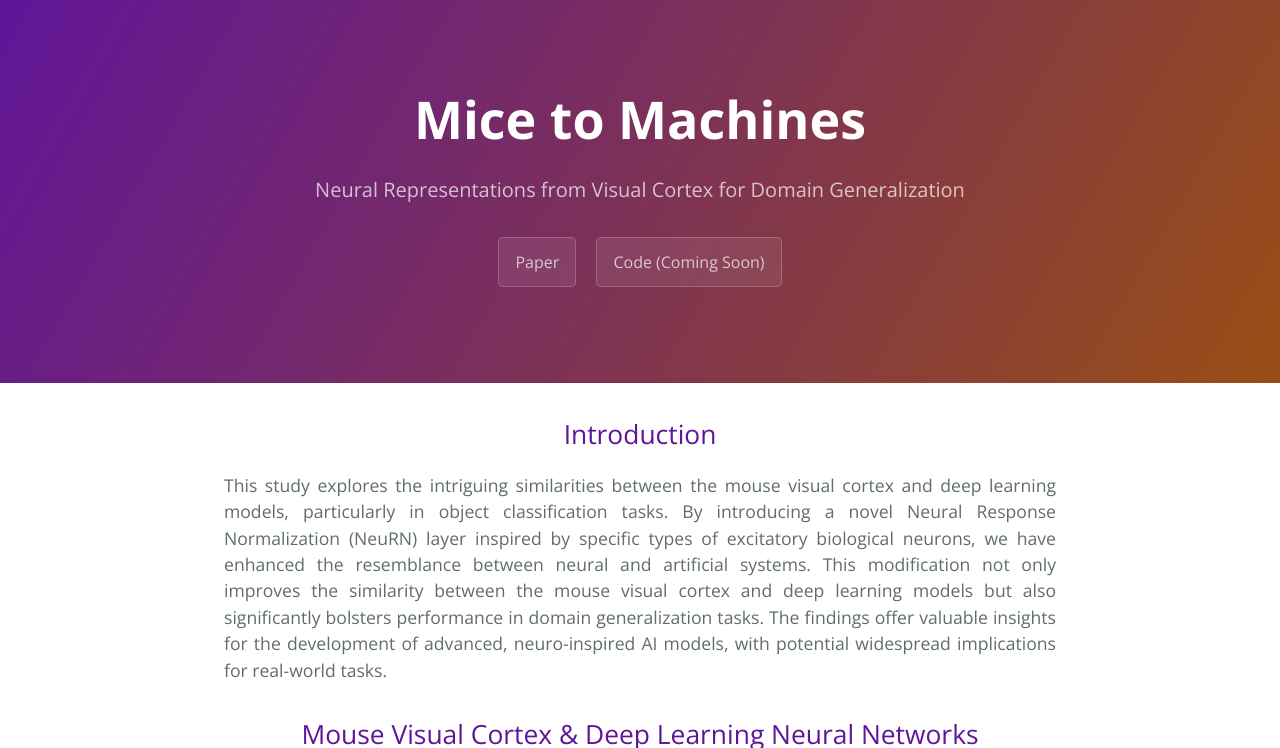
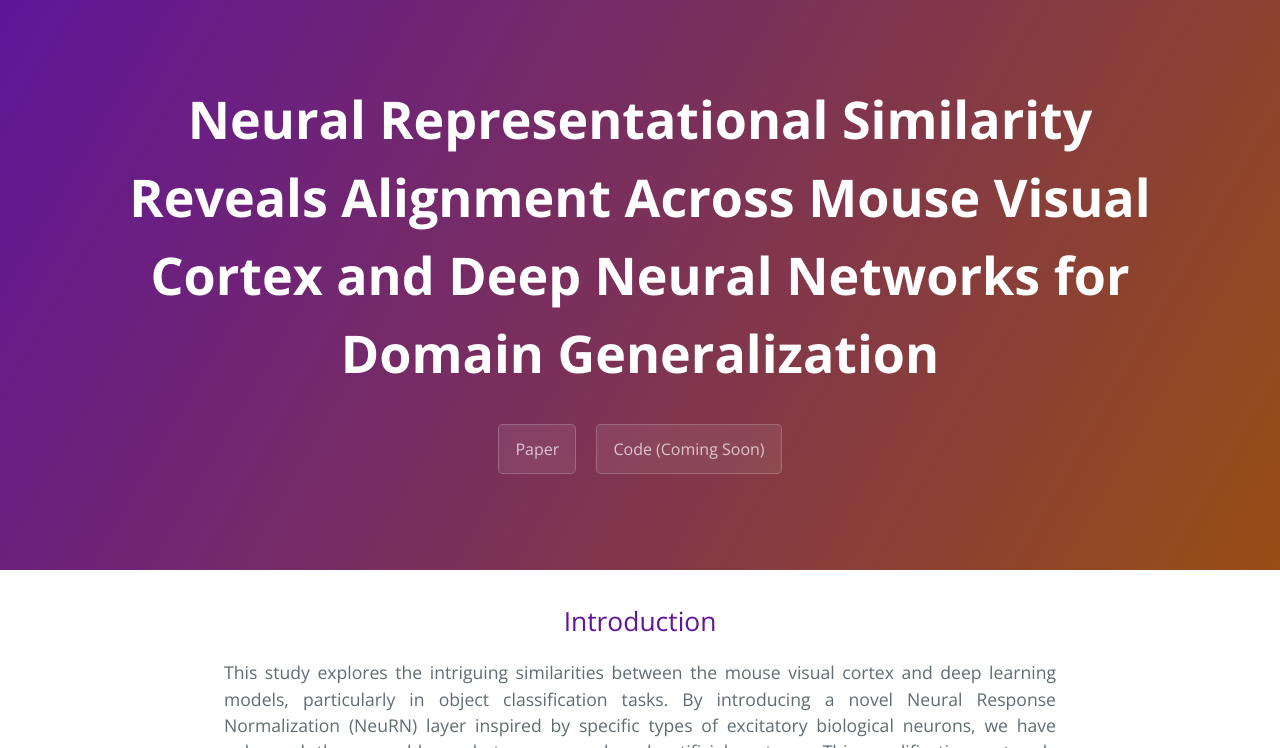
Before and after one commit to neurnai/neurnai.github.io, a Jekyll site: the page built from index.md, in a window 1280 px wide and 900 px high, cut to the strip 0-748 px from the top of the window. Built offline with Jekyll 4.4.1, drawn with Linux system fonts in a browser that asks for light colours; the repository's description, which GitHub fills in, is left out.

Commit message:
Update _config.yml

```diff
--- a/_config.yml
+++ b/_config.yml
@@ -1,5 +1,5 @@
-title: Mice to Machines
-description: Neural Representations from Visual Cortex for Domain Generalization
+title: Neural Representational Similarity Reveals Alignment Across Mouse Visual Cortex and Deep Neural Networks for Domain Generalization
+description:
 show_downloads: true
 google_analytics:
 theme: jekyll-theme-cayman
```
